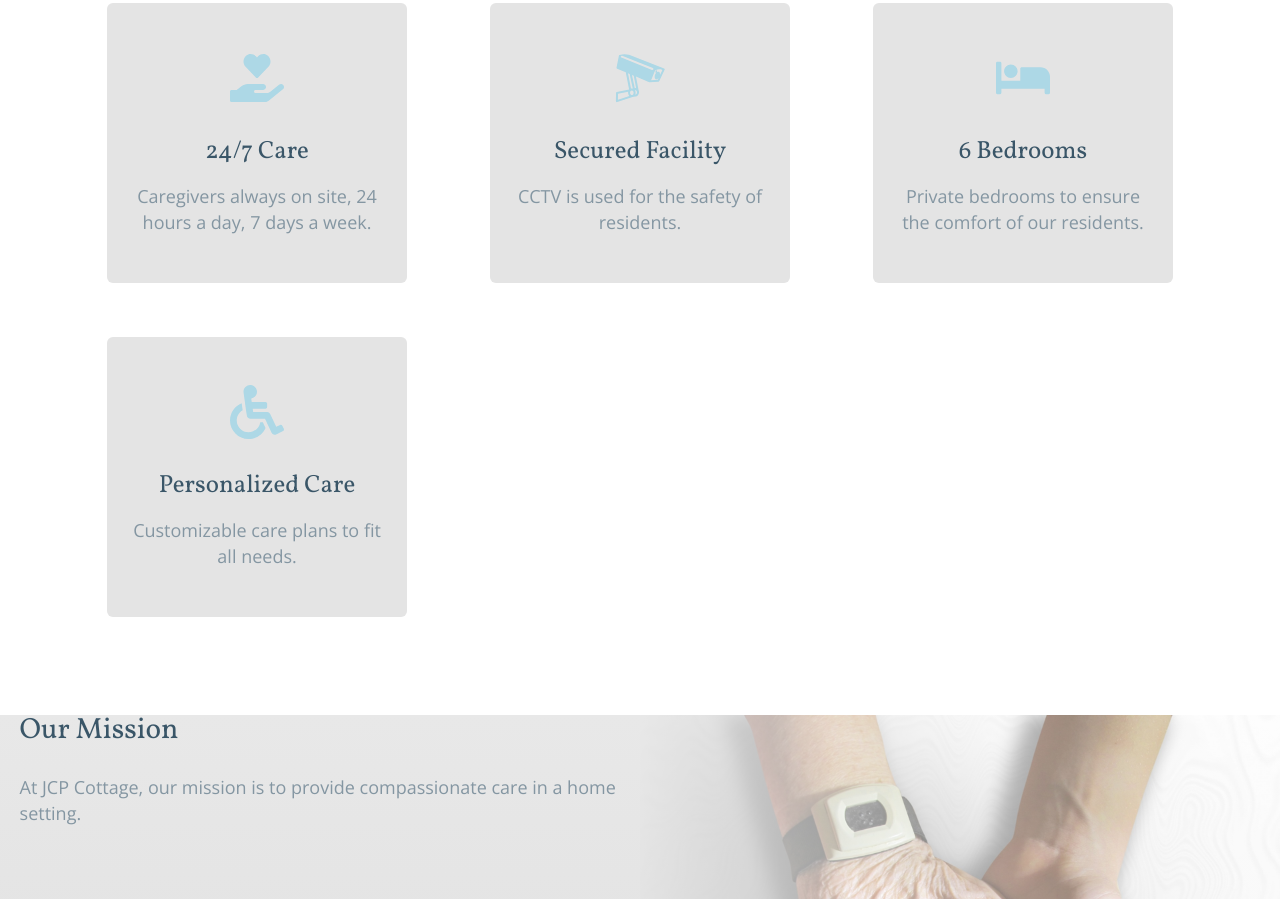
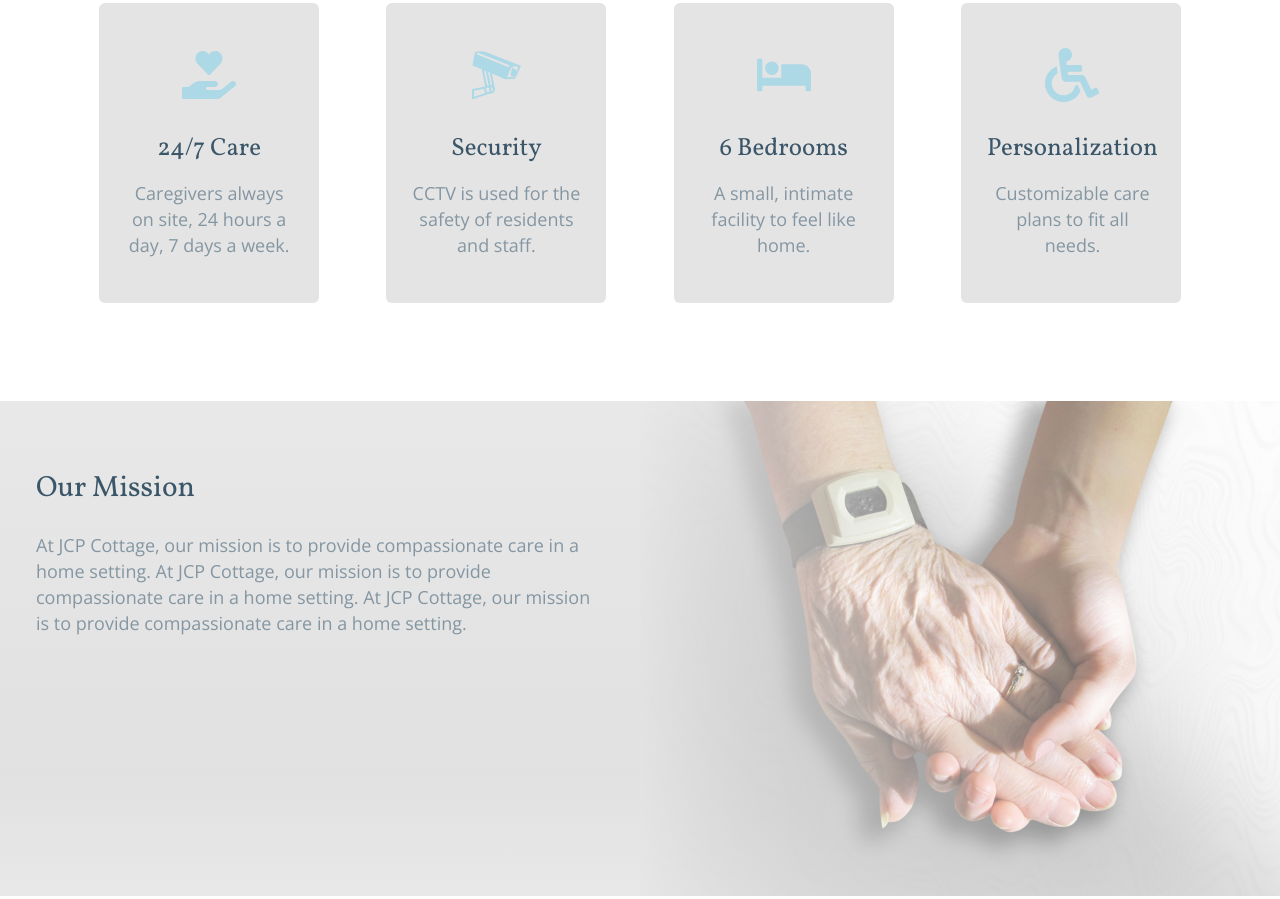
Before and after one commit to toriecr/jcpcottage-v2, a Gatsby site: page / in a window 1280 px wide. Shown: the part 1026-1925 px from the top of the page. Built offline with nearby package versions, Linux system fonts and the light colour scheme; Gatsby itself is replaced by a stand-in of ours.

Commit message:
Styling components

```diff
--- a/src/components/Header.css
+++ b/src/components/Header.css
@@ -25,7 +25,27 @@ header {
   font-size: small;
 }
 
+header h1 {
+  display: none;
+}
+
 header h3 {
   color: white;
   font-weight: 600;
 }
+
+@media only screen and (min-width: 1024px) {
+  .header-description {
+    text-align: center;
+
+  }
+
+  header h1 {
+    display: grid;
+    color: white;
+  }
+
+  header h3 {
+    display: none;
+  }
+}
--- a/src/components/Header.js
+++ b/src/components/Header.js
@@ -21,6 +21,7 @@ const Header = () => {
       <Img fluid={data.image.childImageSharp.fluid} />
       <div className="header-description">
         <div className="header-description-children">
+          <h1>Where Joy, Caring, and Passion come together.</h1>
           <h3>Where Joy, Caring, and Passion come together.</h3>
           <button>LEARN MORE</button>
         </div>
--- a/src/components/Mission.css
+++ b/src/components/Mission.css
@@ -9,7 +9,9 @@
   /* background: linear-gradient(to bottom rgb(232, 232, 232), rgb(225, 225, 225), rgb(224, 224, 224), rgb(229, 229, 229)); */
   background: linear-gradient(to bottom, rgba(232, 232, 232, 1), rgba(225, 225, 225, 1) 75%, rgba(232, 232, 232, 1));
 
-  padding: 0 1.0875rem 1.45rem;
+  /* padding: 0 2rem 1.45rem; */
+  padding: 4em 2em;
+  height: 100%;
 }
 
 .mission-img {
--- a/src/components/Mission.js
+++ b/src/components/Mission.js
@@ -19,7 +19,7 @@ const Mission = () => {
   return <section className="mission">
     <div className="mission-description">
       <h2>Our Mission</h2>
-      <p>At JCP Cottage, our mission is to provide compassionate care in a home setting.</p>
+      <p>At JCP Cottage, our mission is to provide compassionate care in a home setting. At JCP Cottage, our mission is to provide compassionate care in a home setting. At JCP Cottage, our mission is to provide compassionate care in a home setting.</p>
     </div>
     <div className="mission-img">
       <Img fluid={data.image.childImageSharp.fluid} />
--- a/src/components/Services.css
+++ b/src/components/Services.css
@@ -53,9 +53,14 @@
   }
 }
 
-@media only screen and (min-width: 992px) {
+@media only screen and (min-width: 1024px) {
+  .service {
+    width: 220px;
+    height: 300px;
+  }
+
   .services-container {
-    grid-template-columns: 1fr 1fr 1fr;
+    grid-template-columns: repeat(4, 1fr);
   }
 
   .service {
--- a/src/constants/services.js
+++ b/src/constants/services.js
@@ -11,19 +11,19 @@ const services = [
   {
     id: 2,
     icon: <GiCctvCamera className="service-icon" />,
-    title: "Secured Facility",
-    description: "CCTV is used for the safety of residents."
+    title: "Security",
+    description: "CCTV is used for the safety of residents and staff."
   },
   {
     id: 3,
     icon: <FaBed className="service-icon" />,
     title: "6 Bedrooms",
-    description: "Private bedrooms to ensure the comfort of our residents."
+    description: "A small, intimate facility to feel like home."
   },
   {
     id: 4,
     icon: <FaWheelchair className="service-icon" />,
-    title: "Personalized Care",
+    title: "Personalization",
     description: "Customizable care plans to fit all needs."
   }
 ]
```
